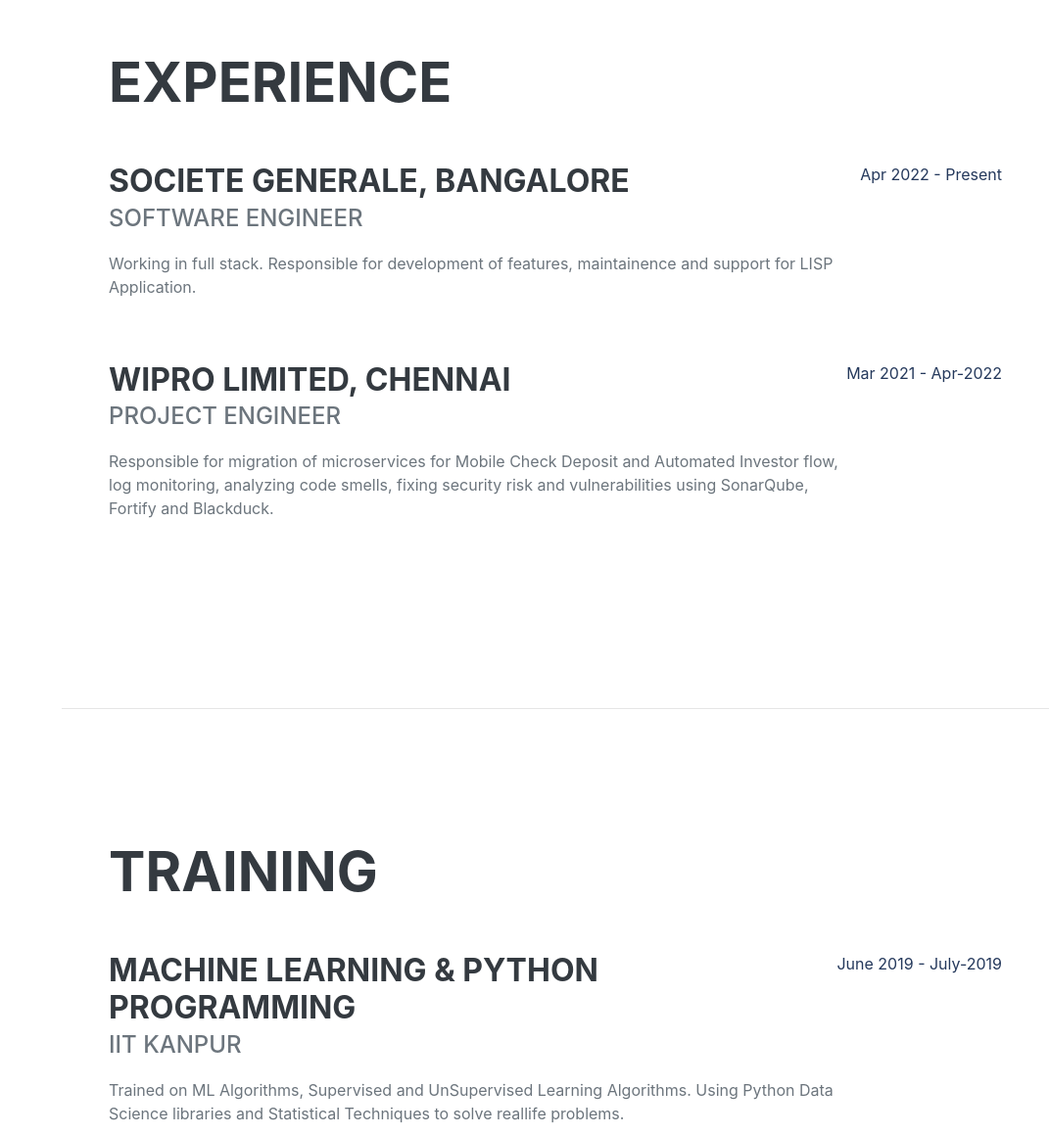
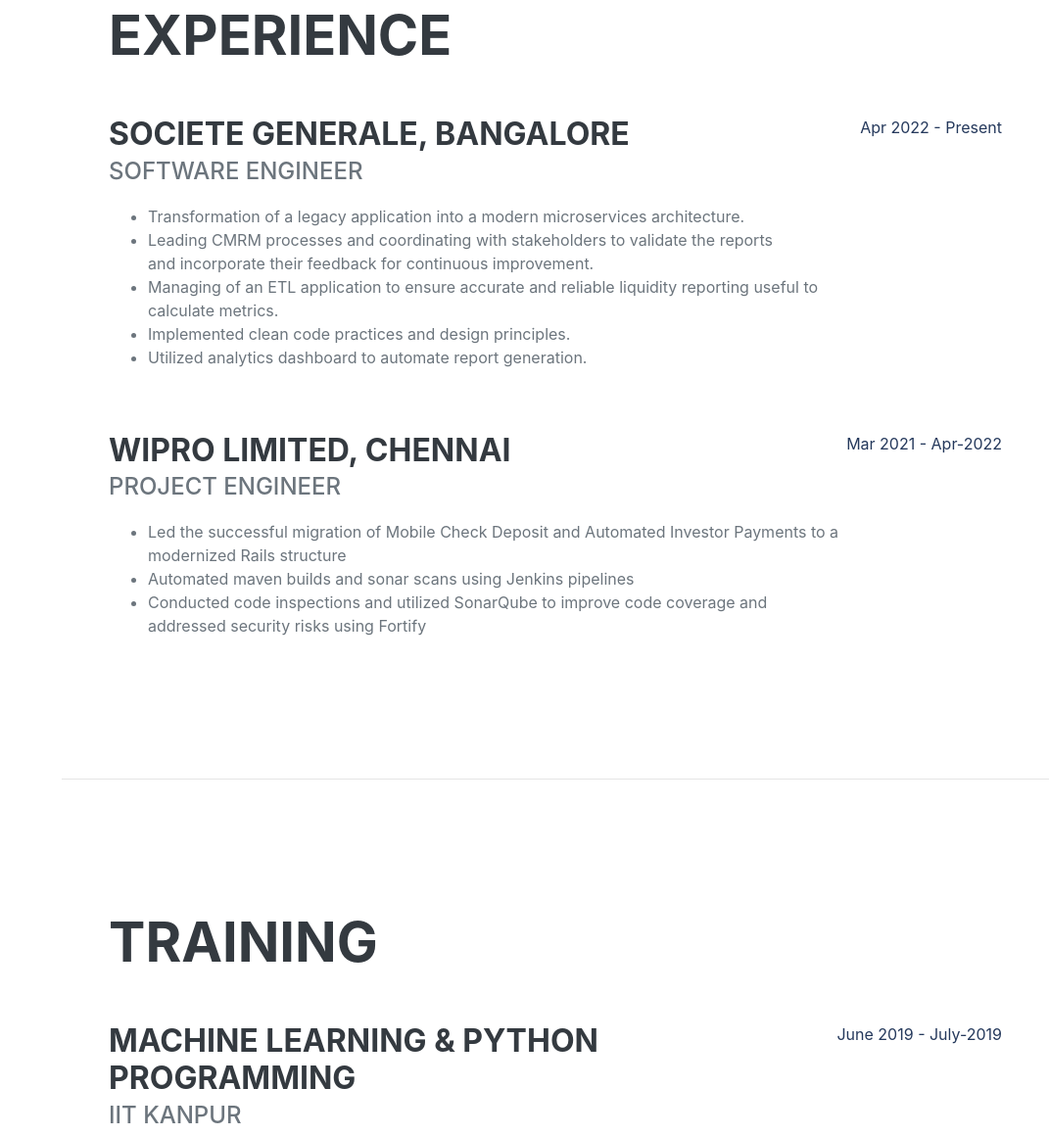
Before and after one commit to swarnim0308/swarnim0308.github.io, a plain HTML site: page index.html in a window 1280 px wide. Shown: the part 878-2038 px from the top of the page at 98% size, without its empty margins (209-1280 px from the left). Drawn offline with nearby package versions, Linux system fonts and the light colour scheme; a web font is replaced by a local one.

Commit message:
Updated portfolio

```diff
--- a/index.html
+++ b/index.html
@@ -90,7 +90,15 @@
                             <div class="flex-grow-1">
                                 <h3 class="mb-0">Societe Generale, Bangalore</h3>
                                 <div class="subheading mb-3">Software Engineer</div>
-                                <p>Working in full stack. Responsible for development of features, maintainence and support for LISP Application.</p>
+                                <ul>
+                                    <li>Transformation of a legacy application into a modern microservices architecture.</li>
+                                     <li>Leading CMRM processes and coordinating with stakeholders to validate the reports</li>
+                                        and incorporate their feedback for continuous improvement.
+                                        <li>Managing of an ETL application to ensure accurate and reliable liquidity reporting
+                                        useful to calculate metrics.</li>
+                                        <li>Implemented clean code practices and design principles.</li>
+                                        <li>Utilized analytics dashboard to automate report generation.</li>
+                                </ul>
                             </div>
                             <div class="flex-shrink-0"><span class="text-primary">Apr 2022 - Present</span></div>
                         </div>
@@ -98,7 +106,11 @@
                             <div class="flex-grow-1">
                                 <h3 class="mb-0">Wipro Limited, Chennai</h3>
                                 <div class="subheading mb-3">Project Engineer</div>
-                                <p>Responsible for migration of microservices for Mobile Check Deposit and Automated Investor flow, log monitoring, analyzing code smells, fixing security risk and vulnerabilities using SonarQube, Fortify and Blackduck.</p>
+                                <ul>
+                                    <li>Led the successful migration of Mobile Check Deposit and Automated Investor Payments to a modernized Rails structure</li>
+                                    <li>Automated maven builds and sonar scans using Jenkins pipelines</li>
+                                    <li>Conducted code inspections and utilized SonarQube to improve code coverage and addressed security risks using Fortify</li>
+                                  </ul>
                             </div>
                             <div class="flex-shrink-0"><span class="text-primary">Mar 2021 - Apr-2022</span></div>
                         </div>
@@ -112,7 +124,7 @@
                     <div class="flex-grow-1">
                         <h3 class="mb-0">Machine Learning & Python Programming</h3>
                         <div class="subheading mb-3">IIT Kanpur</div>
-                        <p>Trained on ML Algorithms, Supervised and UnSupervised Learning Algorithms. Using Python Data Science libraries and Statistical Techniques to solve reallife problems.</p>
+                        <p>Trained on ML Algorithms, Supervised and Unsupervised Learning Algorithms. Using Python Data Science libraries and Statistical Techniques to solve real life problems.</p>
                     </div>
                     <div class="flex-shrink-0"><span class="text-primary">June 2019 - July-2019</span></div>
                 </div>
@@ -205,21 +217,20 @@
                 <ul class="list-inline dev-icons">
                     <li class="list-inline-item"><i class="fab fa-java"></i></li>
                     <li class="list-inline-item"><i class="fab fa-python"></i></li>
+                    <li class="list-inline-item"><i class="fa fa-cloud"></i></li>
+                    <li class="list-inline-item"><i class="fab fa-jenkins"></i></li>
+                    <li class="list-inline-item"><i class="fab fa-docker"></i></li>
+                    <li class="list-inline-item"><i class="fab fa-github"></i></li>
+                    <li class="list-inline-item"><i class="fa fa-database"></i></li>
                     <li class="list-inline-item"><i class="fab fa-html5"></i></li>
                     <li class="list-inline-item"><i class="fab fa-css3-alt"></i></li>
                     <li class="list-inline-item"><i class="fab fa-js-square"></i></li>
                     <li class="list-inline-item"><i class="fab fa-bootstrap"></i></li>
-                    <li class="list-inline-item"><i class="fab fa-github"></i></li>
-                    <li class="list-inline-item"><i class="fa fa-database"></i></li>
-                    <li class="list-inline-item"><i class="fa fa-cloud"></i></li>
                 </ul>
                 <div class="subheading mb-3">Worked On</div>
                 <ul class="fa-ul mb-0">
                     <li>
-                        <span class="fa-li"><i class="fas fa-check"></i></span> Responsive WebSite Design
-                    </li>
-                    <li>
-                        <span class="fa-li"><i class="fas fa-check"></i></span> Web Application Development using Spring and Hibernate
+                        <span class="fa-li"><i class="fas fa-check"></i></span> Web Application Development using Spring Boot and Hibernate
                     </li>
                     <li>
                         <span class="fa-li"><i class="fas fa-check"></i></span> Using Data Science libraries to analyse data, preprocessing, wrangling etc
@@ -242,6 +253,9 @@
             <div class="resume-section-content">
                 <h2 class="mb-5">Achievements</h2>
                 <ul class="fa-ul mb-0">
+                    <li>
+                        <span class="fa-li"><i class="fas fa-trophy text-warning"></i></span> AWS Certified Cloud Practitioner (917/1000)
+                    </li>
                     <li>
                         <span class="fa-li"><i class="fas fa-trophy text-warning"></i></span> GATE CSE Qualified
                     </li>
```
